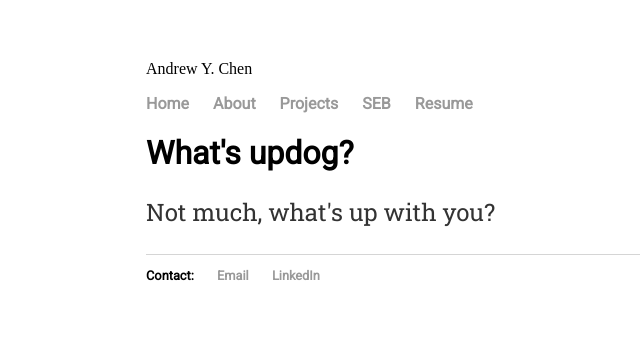
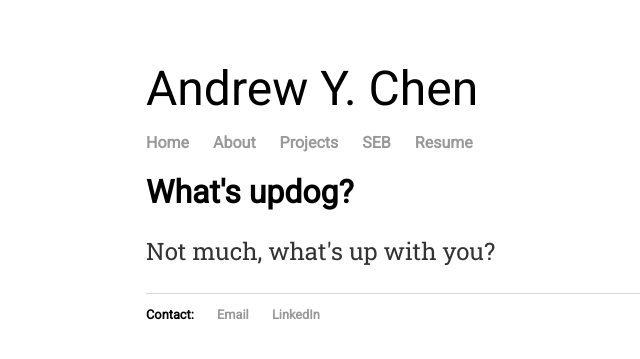
Before and after one commit to carbonheliumnitrogen/carbonheliumnitrogen.github.io, a Jekyll site: the page built from index.html, in a window 1280 px wide. Shown: the top 359 px of the page, without its empty margins (46-686 px from the left). Built offline with Jekyll 4.4.1, drawn with Linux system fonts in a browser that asks for light colours.

Commit message:
Update main.css

```diff
--- a/css/main.css
+++ b/css/main.css
@@ -21,6 +21,11 @@ a {
 }
 a:hover {
     text-decoration: underline;
+}
+header {
+    font-size: 3em;
+    font-family:'Roboto', 'Helvetica', 'Sans-Serif';
+    color: #000;
 }
 h1 {
     font-size: 2em;
```
